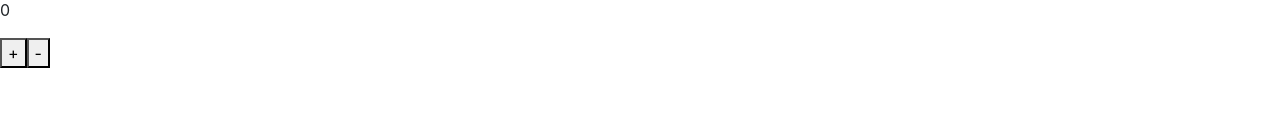
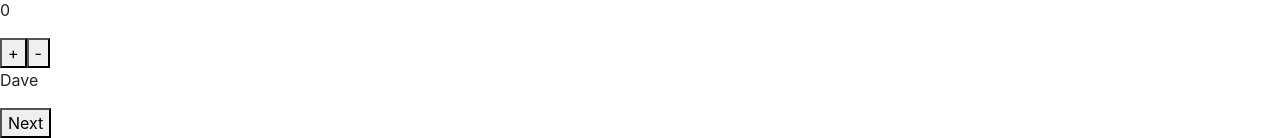
Before and after one commit to tom-meyrick/first-react-project, a React (Create React App) app: page / in a window 1280 px wide. Shown: the part 1697-1835 px from the top of the page. Before the commit the page ends 1765 px from the top, so only its background shows below. Built offline with nearby package versions, Linux system fonts and the light colour scheme.

Commit message:
RollCall challenge completed

```diff
--- a/src/App.js
+++ b/src/App.js
@@ -7,6 +7,9 @@ import ToggleText from './ToggleText';
 import Counter from './Counter';
 import StepCounter from './StepCounter';
 import CatchMeIfYouCan from './CatchMeIfYouCan';
+import RollCall from './RollCall';
+
+let names = ["Dave", "Ariel", "Sheila", "Nigel", "Peter"];
 
 const App = () => (
     <>
@@ -17,6 +20,7 @@ const App = () => (
     <ToggleText initial="Hello" alternate="World" />
     <Counter initial={ 50 } max={ 100 } />
     <StepCounter step={ 5 } max={ 100 } />
+    <RollCall names={ names } />
     </>
   );
 
--- a/src/CatchMeIfYouCan.js
+++ b/src/CatchMeIfYouCan.js
@@ -1,3 +1,5 @@
+// Create a <CatchMeIfYouCan jump={ 100 }> component. It should have a <button> that when clicked moves jump pixels down the screen.
+
 import React, { Component } from 'react';
 
 class CatchMeIfYouCan extends Component
--- /dev/null
+++ b/src/RollCall.js
@@ -0,0 +1,27 @@
+// Create a <RollCall names={ names }> component. It should have a button "Next". When the component first loads it should show the first name in the array. Every time you click "Next" it should show the next name in the array. It should loop back to the beginning.
+
+import React, { Component } from 'react';
+
+class RollCall extends Component
+{
+    constructor(props) {
+        super(props);
+        this.state = { currentIndex: 0 };
+        this.handleClick = this.handleClick.bind(this);
+    }
+
+    handleClick() {
+        this.setState({ currentIndex: (this.state.currentIndex + 1) % this.props.names.length })
+    }
+
+    render() {
+    return (
+    <>
+    <p>{ this.props.names[this.state.currentIndex] }</p>
+    <button onClick={this.handleClick}>Next</button>
+    </>
+    );
+    }
+}
+
+export default RollCall;
```
